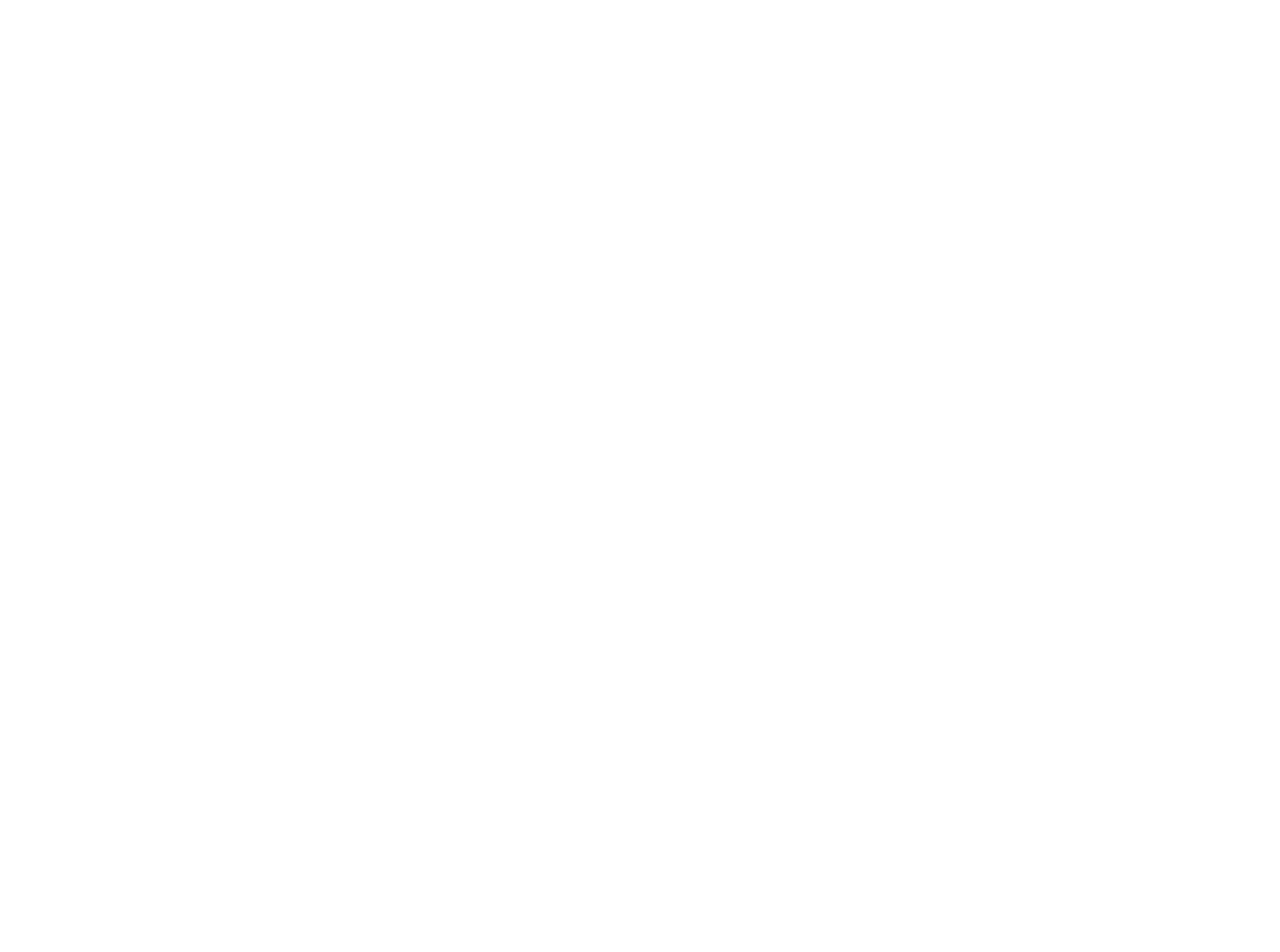
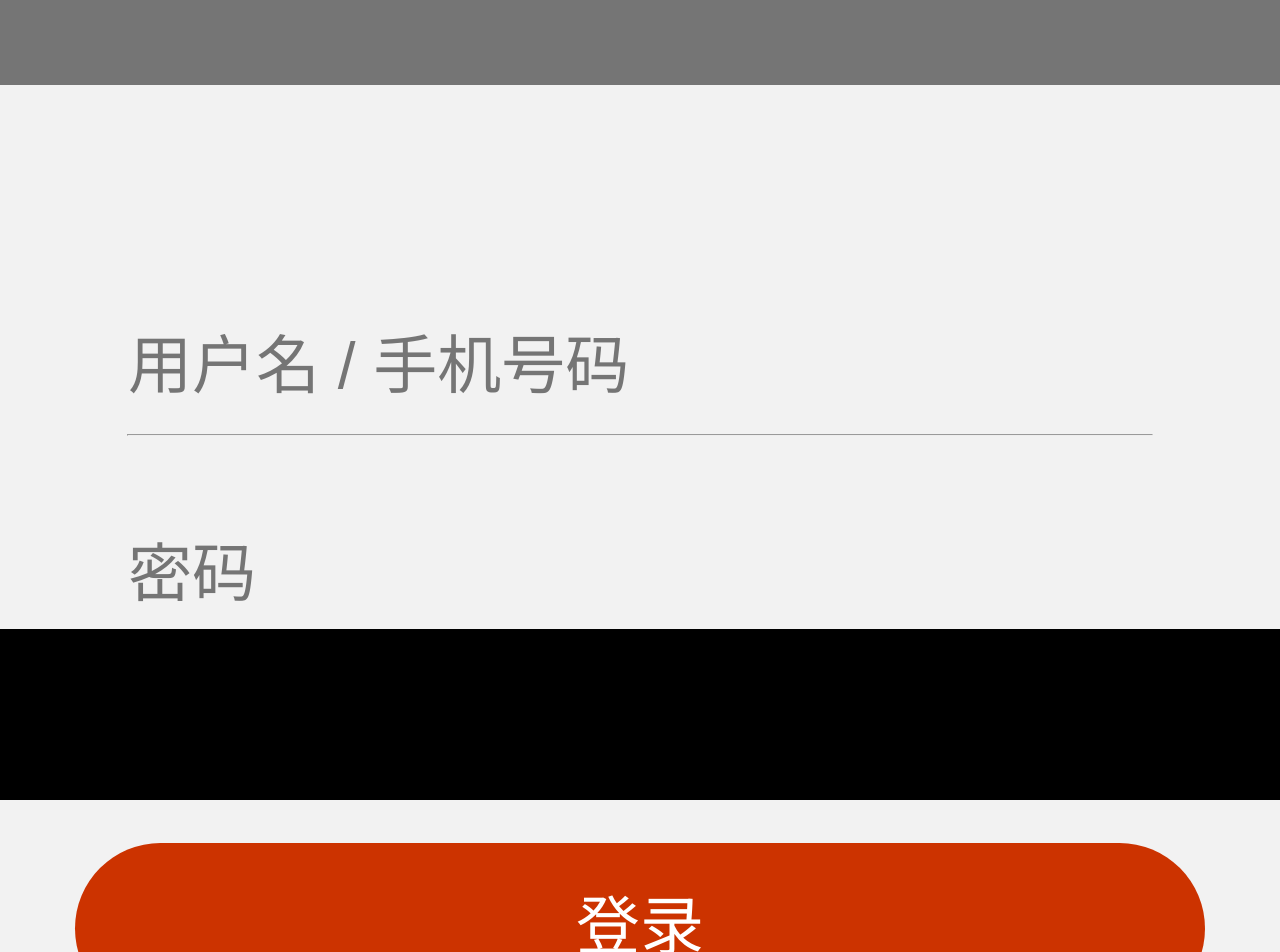
Before and after one commit to MrDing-web/news, a Vue app: page /#/ in a window 1280 px wide. Shown: the top 952 px of the page. Before the commit the page ends 800 px from the top, so only its background shows below. Built offline with nearby package versions, Linux system fonts and the light colour scheme; a small style sheet from the web is missing.

Commit message:
登录页样式完成

```diff
--- a/package.json
+++ b/package.json
@@ -3,7 +3,7 @@
   "version": "0.1.0",
   "private": true,
   "scripts": {
-    "serve": "vue-cli-service serve --open --hot",
+    "serve": "vue-cli-service serve --open",
     "build": "vue-cli-service build --open"
   },
   "dependencies": {
--- a/src/App.vue
+++ b/src/App.vue
@@ -1,9 +1,16 @@
 <template>
-  <span class="iconfont icondianzan"></span>
+  <div>
+    <router-view></router-view>
+  </div>
 </template>
 
 <script>
-export default {};
+import home from "./views/Home";
+export default {
+  components: {
+    // home
+  }
+};
 </script>
 
 <style lang="less">
--- /dev/null
+++ b/src/components/login.vue
@@ -0,0 +1,68 @@
+<template>
+  <div class="loginDiv">
+    <div class="closeLogin">
+      <span class="iconfont iconicon-test"></span>
+    </div>
+    <div class="loginLogo">
+      <span class="iconfont iconnew"></span>
+    </div>
+    <input type="text" class="loginUsername" placeholder="
+用户名 / 手机号码">
+    <hr class="hr">
+    <input type="password" class="loginPwd" placeholder="密码">
+    <hr class="hr">
+    <div class="loginBtn">登录</div>
+  </div>
+</template>
+
+<script>
+export default {};
+</script>
+
+<style lang=less>
+.loginDiv {
+  width: 100vw;
+  height: 157.78vw;
+  background-color: rgb(242,242,242);
+  .closeLogin {
+    padding: 5.56vw;
+    span {
+      font-size: 7.5vw;
+    }
+  }
+  .loginLogo {
+    width: 100vw;
+    text-align: center;
+    .iconnew {
+      color: rgb(216, 30, 6);
+      font-size: 35vw;
+    }
+  }
+  .loginUsername,.loginPwd{
+      width: 80vw;
+      height: 5vw;
+      line-height: 5vw;
+      font-size: 5vw;
+      border: 0;
+      outline:none;
+      display: block;
+      margin: 8.33vw auto 2.78vw;
+      background-color: rgb(242,242,242);
+  }
+  .hr{
+      width: 80vw;
+      margin: 0 auto;
+  }
+  .loginBtn{
+      width: 88.33vw;
+      height: 13.33vw;
+      background-color: rgb(204,51,0);
+      border-radius: 6.67vw;
+      margin: 15.56vw auto;
+      color: rgb(255,255,255);
+      line-height: 13.33vw;
+      font-size: 5vw;
+      text-align: center;
+  }
+}
+</style>
--- a/src/views/Home.vue
+++ b/src/views/Home.vue
@@ -1,13 +1,52 @@
 <template>
-
+  <div class="homeContent">
+    <div class="u1_div"></div>
+    <login></login>
+    <div class="u2_div"></div>
+  </div>
 </template>
 
 <script>
+import login from "../components/login.vue";
 export default {
-
+  components: {
+    login
+  }
+};
+</script>
+<style lang="less">
+* {
+  padding: 0;
+  margin: 0;
 }
-</script>
-
-<style lang="less">
-
+a {
+  color: inherit;
+}
+a:hover {
+  text-decoration: none;
+}
+ul,
+li,
+ol {
+  list-style: none;
+}
+.homeContent {
+  width: 100vw;
+  position: relative;
+//   overflow: hidden;
+}
+.u1_div {
+  position: sticky;
+  width: 100vw;
+  height: 6.67vw;
+  top: 0;
+  background-color: rgb(117, 117, 117);
+}
+.u2_div {
+  position: sticky;
+  bottom: 0;
+  width: 100vw;
+  height: 13.33vw;
+  background-color: rgb(0, 0, 0);
+}
 </style>
```
Also changed, not shown: src/components/register.vue (added, +13 -0 lines), src/assets/close.svg (added).
